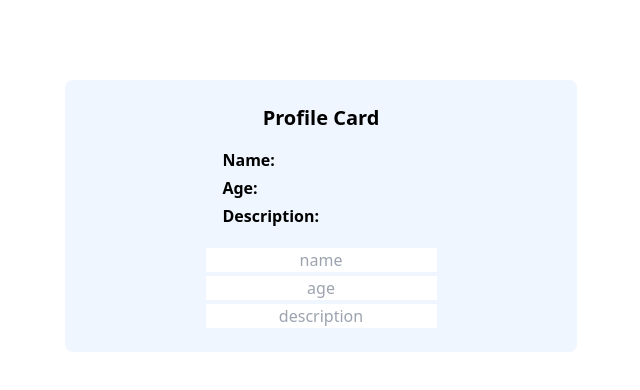
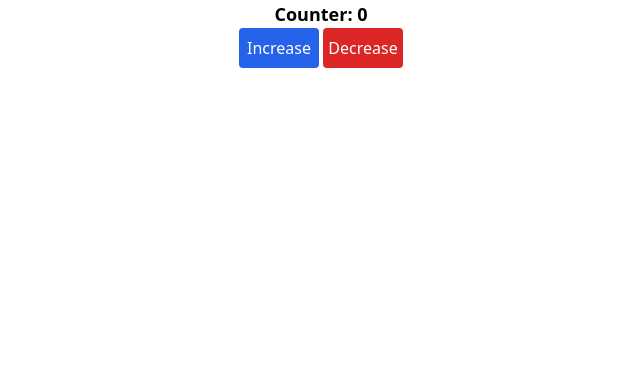
Before and after one commit to buddhika85/30_Apps_Angular, an Angular app: page / in a window 1280 px wide. Shown: the top 390 px of the page, without its empty margins (319-959 px from the left). Built offline with nearby package versions, Linux system fonts and the light colour scheme.

Commit message:
app 2 counter

```diff
--- a/src/app/app.component.html
+++ b/src/app/app.component.html
@@ -1 +1,3 @@
-<app-photo-card-1 />
+<!-- <app-photo-card-1 /> -->
+
+<app-counter-2 />
--- a/src/app/app.component.ts
+++ b/src/app/app.component.ts
@@ -1,11 +1,12 @@
 import { Component } from '@angular/core';
 import { RouterOutlet } from '@angular/router';
 import { PhotoCard1Component } from './photo-card-1/photo-card-1.component';
+import { Counter2Component } from './counter-2/counter-2.component';
 
 @Component({
   selector: 'app-root',
   standalone: true,
-  imports: [RouterOutlet, PhotoCard1Component],
+  imports: [RouterOutlet, PhotoCard1Component, Counter2Component],
   templateUrl: './app.component.html',
   styleUrl: './app.component.scss',
 })
--- /dev/null
+++ b/src/app/counter-2/counter-2.component.html
@@ -0,0 +1,20 @@
+<div class="flex flex-col">
+  <h3 class="font-semibold text-lg text-center">
+    Counter: {{ counter.count }}
+  </h3>
+  <div class="text-center">
+    <button
+      class="bg-blue-600 text-white w-20 h-10 rounded text-center"
+      (click)="counter.increase()"
+    >
+      Increase
+    </button>
+
+    <button
+      class="bg-red-600 text-white w-20 h-10 rounded text-center ml-1"
+      (click)="counter.decrease()"
+    >
+      Decrease
+    </button>
+  </div>
+</div>
--- /dev/null
+++ b/src/app/counter-2/counter-2.component.ts
@@ -0,0 +1,25 @@
+import { Component, inject, Injectable } from '@angular/core';
+
+@Component({
+  selector: 'app-counter-2',
+  standalone: true,
+  imports: [],
+  templateUrl: './counter-2.component.html',
+  styleUrl: './counter-2.component.scss',
+})
+export class Counter2Component {
+  counter = inject(Counter);
+}
+
+@Injectable({ providedIn: 'root' })
+export class Counter {
+  count: number = 0;
+
+  increase() {
+    ++this.count;
+  }
+
+  decrease() {
+    --this.count;
+  }
+}
```
Also changed, not shown: app_pics/2.png (added), src/app/counter-2/counter-2.component.scss (added).
